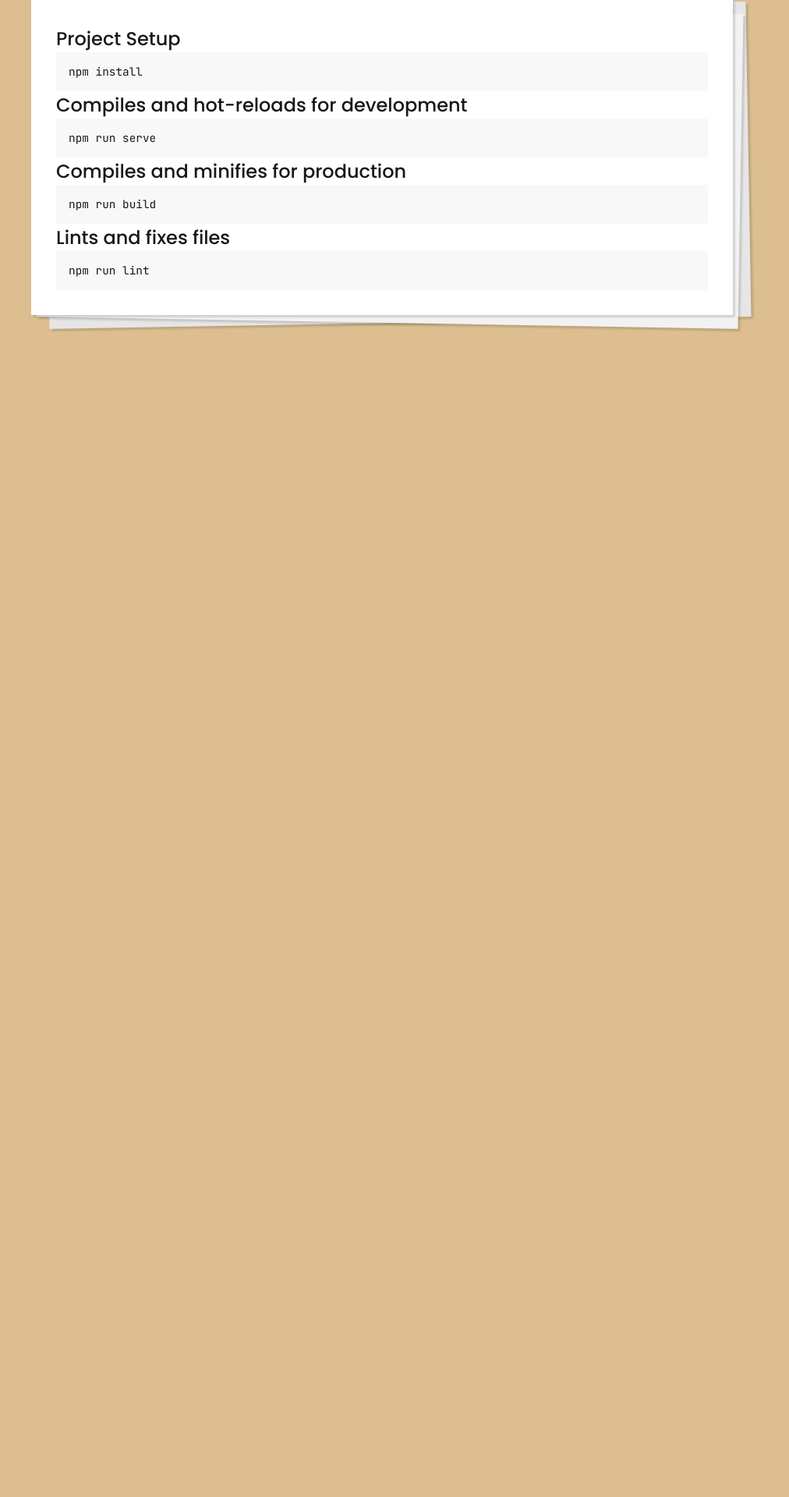
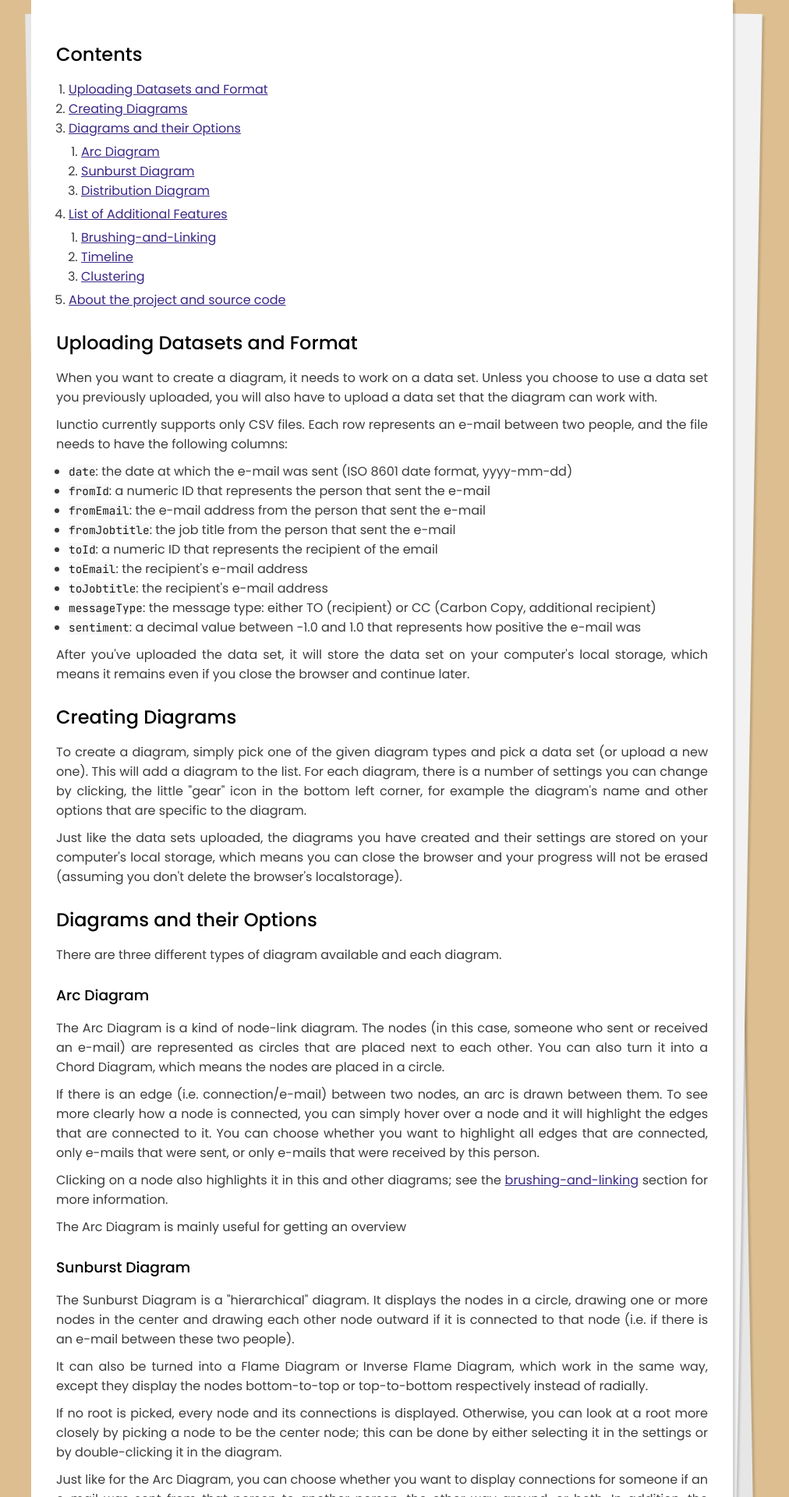
Before and after one commit to WallE256/Iunctio, a Vue app: page /user-manual in a window 1280 px wide. Shown: the part 75-1995 px from the top of the page at 78% size, without its empty margins (150-1162 px from the left). Before the commit the page ends 800 px from the top, so only its background shows below. Built offline with nearby package versions, Linux system fonts and the light colour scheme.

Commit message:
Create the User Manual

```diff
--- a/src/assets/styles/user-manual.scss
+++ b/src/assets/styles/user-manual.scss
@@ -11,20 +11,18 @@
 
   background-color: $CREAM ;
 
-  // Document styling:
-  h1, h2, h3 {
-    // Default font:
-    @include font-sans("Poppins", $weight:"Medium");
-    // Default font-colour:
-    color: $BLACK_DDD;
-  }
-  p {
+  p, ol, ul {
     // Default font:
     @include font-sans("Poppins", 1rem, $weight: "Regular");
     // Default font-colour:
     color: $BLACK_L;
-    padding: 0 1rem;
     text-align: justify;
+  }
+  p {
+    padding: 5px 0;
+  }
+  ol, ul {
+    padding: 5px 1rem;
   }
   code {
     // Default font:
@@ -32,9 +30,39 @@
     // Default font-colour:
     color: $BLACK_DDD;
     background-color: $WHITE_D;
+  }
+  code.block {
     display: block;
     padding: 1rem;
+  }
+  h1, h2, h3, h4, h5, h6 {
+    // add # and underline on hover so it's clear to the user that they can
+    // click on it to link
+    > a:link {
+      color: black !important;
+      text-decoration: none !important;
+    }
+    > a:hover {
+      color: black !important;
+      text-decoration: underline !important;
+    }
+    > a:hover::before {
+      content: "# ";
+    }
 
+    // Default font:
+    @include font-sans("Poppins", $weight:"Medium");
+    // Default font-colour:
+    color: $BLACK_DDD;
+    padding-top: 20px;
+    padding-bottom: 10px;
+  }
+  a:link {
+    text-decoration: underline;
+    color: #3c2886;
+  }
+  a:hover {
+    text-decoration: none;
   }
 
   // Diagonal stacked paper effect
--- a/src/views/UserManual.vue
+++ b/src/views/UserManual.vue
@@ -1,17 +1,173 @@
 <template>
   <div class="user-manual">
     <main class="user-manual__content">
-      <h2>Project Setup</h2>
-      <pre><code>npm install</code></pre>
+      <h2 id="contents"><a href="#contents">Contents</a></h2>
 
-      <h2>Compiles and hot-reloads for development</h2>
-      <pre><code>npm run serve</code></pre>
+      <ol>
+        <li>
+          <a href="#uploading-datasets">Uploading Datasets and Format</a>
+        </li>
+        <li>
+          <a href="#creating-diagrams">Creating Diagrams</a>
+        </li>
+        <li>
+          <a href="#diagrams-and-options">Diagrams and their Options</a>
+          <ol>
+            <li>
+              <a href="#arc-diagram-options">Arc Diagram</a>
+            </li>
+            <li>
+              <a href="#sunburst-diagram-options">Sunburst Diagram</a>
+            </li>
+            <li>
+              <a href="#distribution-diagram-options">Distribution Diagram</a>
+            </li>
+          </ol>
+        </li>
+        <li>
+          <a href="#list-of-features">List of Additional Features</a>
+          <ol>
+            <li>
+              <a href="#brushing-and-linking">Brushing-and-Linking</a>
+            </li>
+            <li>
+              <a href="#timeline">Timeline</a>
+            </li>
+            <li>
+              <a href="#clustering">Clustering</a>
+            </li>
+          </ol>
+        </li>
+        <li>
+          <a href="#about">About the project and source code</a>
+        </li>
+      </ol>
 
-      <h2>Compiles and minifies for production</h2>
-      <pre><code>npm run build</code></pre>
+      <h2 id="uploading-datasets"><a href="#uploading-datasets">Uploading Datasets and Format</a></h2>
 
-      <h2>Lints and fixes files</h2>
-      <pre><code>npm run lint</code></pre>
+      <p>When you want to create a diagram, it needs to work on a data set. Unless you choose to use a data set you
+      previously uploaded, you will also have to upload a data set that the diagram can work with.</p>
+
+      <!-- TODO: update if more formats are supported -->
+      <p>Iunctio currently supports only CSV files. Each row represents an e-mail between two people, and the file
+      needs to have the following columns:</p>
+
+      <ul>
+        <li><code>date</code>: the date at which the e-mail was sent (ISO 8601 date format, yyyy-mm-dd)</li>
+        <li><code>fromId</code>: a numeric ID that represents the person that sent the e-mail</li>
+        <li><code>fromEmail</code>: the e-mail address from the person that sent the e-mail</li>
+        <li><code>fromJobtitle</code>: the job title from the person that sent the e-mail</li>
+        <li><code>toId</code>: a numeric ID that represents the recipient of the email</li>
+        <li><code>toEmail</code>: the recipient's e-mail address</li>
+        <li><code>toJobtitle</code>: the recipient's e-mail address</li>
+        <li><code>messageType</code>: the message type: either TO (recipient) or CC (Carbon Copy, additional recipient)</li>
+        <li><code>sentiment</code>: a decimal value between -1.0 and 1.0 that represents how positive the e-mail was</li>
+      </ul>
+
+      <p>After you've uploaded the data set, it will store the data set on your computer's local storage, which means
+      it remains even if you close the browser and continue later.</p>
+
+      <h2 id="creating-diagrams"><a href="#creating-diagrams">Creating Diagrams</a></h2>
+
+      <p>To create a diagram, simply pick one of the given diagram types and pick a data set (or upload a new one).
+      This will add a diagram to the list. For each diagram, there is a number of settings you can change by clicking,
+      the little "gear" icon in the bottom left corner, for example the diagram's name and other options that are
+      specific to the diagram.</p>
+
+      <p>Just like the data sets uploaded, the diagrams you have created and their settings are stored on your
+      computer's local storage, which means you can close the browser and your progress will not be erased (assuming
+      you don't delete the browser's localstorage).</p>
+
+      <h2 id="diagrams-and-options"><a href="#diagrams-and-options">Diagrams and their Options</a></h2>
+
+      <!-- TODO: four if adjacency matrix is added -->
+      <p>There are three different types of diagram available and each diagram.</p>
+
+      <h3 id="arc-diagram-options"><a href="#arc-diagram-options">Arc Diagram</a></h3>
+
+      <p>The Arc Diagram is a kind of node-link diagram. The nodes (in this case, someone who sent or received an
+      e-mail) are represented as circles that are placed next to each other. You can also turn it into a Chord Diagram,
+      which means the nodes are placed in a circle.</p>
+
+      <p>If there is an edge (i.e. connection/e-mail) between two nodes, an arc is drawn between them. To see more
+      clearly how a node is connected, you can simply hover over a node and it will highlight the edges that are
+      connected to it. You can choose whether you want to highlight all edges that are connected, only e-mails that
+      were sent, or only e-mails that were received by this person.</p>
+
+      <p>Clicking on a node also highlights it in this and other diagrams; see the
+      <a href="#brushing-and-linking">brushing-and-linking</a> section for more information.</p>
+
+      <!-- TODO: clustering, if that is implemented -->
+
+      <p>The Arc Diagram is mainly useful for getting an overview</p>
+
+      <h3 id="sunburst-diagram-options"><a href="#sunburst-diagram-options">Sunburst Diagram</a></h3>
+
+      <p>The Sunburst Diagram is a "hierarchical" diagram. It displays the nodes in a circle, drawing one or more nodes
+      in the center and drawing each other node outward if it is connected to that node (i.e. if there is an e-mail
+      between these two people).</p>
+
+      <p>It can also be turned into a Flame Diagram or Inverse Flame Diagram, which work in the same way, except they
+      display the nodes bottom-to-top or top-to-bottom respectively instead of radially.</p>
+
+      <p>If no root is picked, every node and its connections is displayed. Otherwise, you can look at a root more
+      closely by picking a node to be the center node; this can be done by either selecting it in the settings or by
+      double-clicking it in the diagram.</p>
+
+      <p>Just like for the Arc Diagram, you can choose whether you want to display connections for someone if an e-mail
+      was sent from that person to another person, the other way around, or both. In addition, the maximum number of
+      layers that are displayed in the diagram can be customized. You can change the colors as well: by default a
+      "rainbow" pallete is used, but you can also color nodes based on e.g. their job title. Finally, if you want to
+      omit nodes that only have a couple of connections, you can change the minimum render size.</p>
+
+      <p>Clicking on a node highlights the node in this and other diagrams; see the
+      <a href="#brushing-and-linking">brushing-and-linking</a> section for more information.</p>
+
+      <h3 id="distribution-diagram-options"><a href="#distribution-diagram-options">Distribution Diagram</a></h3>
+
+      <p>If you want to get a good overview of when e-mails were sent, the Distribution Diagram is a good option. It
+      shows a distribution of e-mails over the lifespan of the data set.</p>
+
+      <!-- TODO: I'm not sure this is correct -->
+      <p>You can pick either a distribution diagram or histogram; the former shows the height for each point in time,
+      while the histogram divides the time up into buckets and then counts the nodes for each of those buckets.</p>
+
+      <p>To reduce clutter from very high spikes, there is also an option to display the logarithm of the frequencies,
+      so the graph is smoothened out and lower frequencies are still visible.</p>
+
+      <!-- TODO: if brush-and-link is implemented for this -->
+
+      <h2 id="list-of-features"><a href="#list-of-features">List of Features</a></h2>
+
+      <p>In addition to the three diagrams listed above, there are additional features implemented to make the
+      visualizations more effective.</p>
+
+      <h3 id="brushing-and-linking"><a href="#brushing-and-linking">Brushing-and-Linking</a></h3>
+
+      <p>To make it easier to see connections between diagrams and find correlations, brushing-and-linking is a useful
+      feature. If any node is clicked, this will select the node globally and automatically highlight that node in each
+      graph (at least, those that refer to the same data set). You can even hold control while clicking, which allows
+      you to select multiple nodes at once, meaning each of those nodes will be highlighted in the diagrams.</p>
+
+      <h3 id="timeline"><a href="#timeline">Timeline</a></h3>
+
+      <p>Some diagrams support a "timeline". To activate this, go to the settings and check "Show Timeline". This will
+      display a distribution diagram below the diagram, which you can use to select the time range. Setting the time
+      range will adjust the diagram, so it now only displays the edges in that specific time range.</p>
+
+      <p>This could be useful if you see there is a little/lot of activity going on at a certain moment and you want to
+      look at it more closely.</p>
+
+      <h3 id="clustering"><a href="#clustering">Clustering</a></h3>
+
+      <p>When the diagram is made, a clustering algorithm is run on in. This means that groups of people that
+      communicate a lot with each other are identified and the diagram is sorted in such a way that these groups are
+      close together. This makes the diagrams less cluttered.</p>
+
+      <h2 id="about"><a href="#about">About the project and source code</a></h2>
+
+      <p>Take a look at the <a href="/about">about</a> page for information on use, the project and the source
+      code.</p>
     </main>
   </div>
 </template>
```
